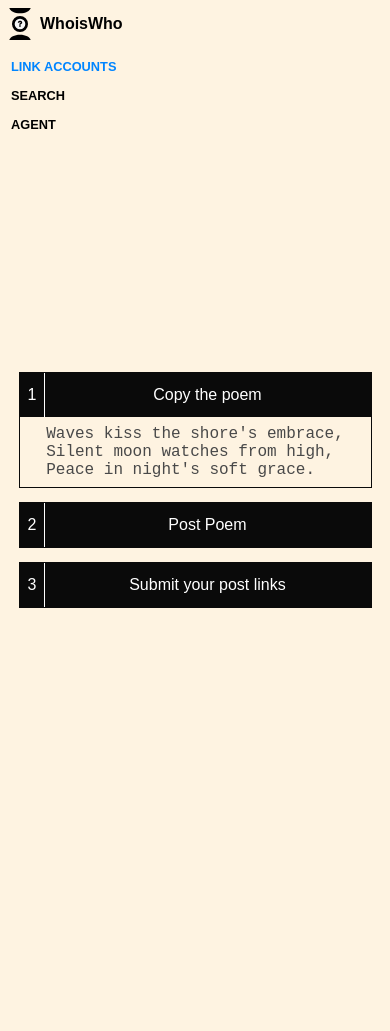
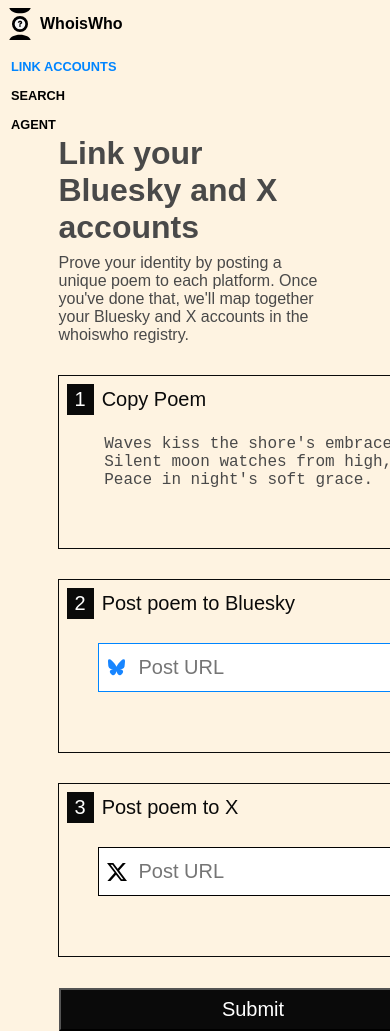
Before and after one commit to hsiez/whoiswho, a Next.js app: page /link-accounts in a window 390 px wide. Before the commit the page ends 844 px from the top, so only its background shows below. Built offline with nearby package versions, Linux system fonts and the light colour scheme; no server answers.

Commit message:
ditch accordion for onboarding, use bento instead

```diff
--- a/app/(public)/link-accounts/page.tsx
+++ b/app/(public)/link-accounts/page.tsx
@@ -1,5 +1,5 @@
 // app/(public)/link-accounts/page.tsx
-import LinkAccountsFlow from "../../components/form-flow/from-flow";
+import LinkAccountsFlow from "../../components/form-flow/form-flow-bento";
 import { GoogleGenerativeAI } from "@google/generative-ai";
 
 export const metadata = {
--- a/app/components/copy-code.module.css
+++ b/app/components/copy-code.module.css
@@ -31,7 +31,7 @@
     white-space: pre-line;
     font-size: 16px;
     @media (min-width: 768px) {
-        font-size: 20px;
+        font-size: 18px;
     }
 }
 
--- /dev/null
+++ b/app/components/form-flow/form-flow-bento.module.css
@@ -0,0 +1,174 @@
+.topContainer{
+    display: flex;
+    flex-direction: column;
+    height: fit-content;
+    width: fit-content;
+    width: 60%;
+    height: 60%;
+
+    @media (max-width: 768px) {
+        width: 70%;
+    }
+}
+
+.header{
+    display: flex;
+    flex-direction: column;
+    gap: 8px;
+    margin-bottom: 32px;
+}
+
+.bentoGrid{
+    display: grid;
+    position: relative;
+    grid-template-columns: repeat(3, 1fr);
+    grid-template-rows: repeat(2, 2fr) .5fr;
+    gap: 32px;
+    height: 100%;
+
+    @media (max-width: 768px) {
+        grid-template-columns: 1fr;
+        grid-template-rows: repeat(3, 2fr) .5fr;
+    }
+}
+
+.poem{
+    grid-column: 1;
+    grid-row: 1 / 3;
+    width: 100%;
+    height: 100%;
+    box-shadow: 0 0 0 1px var(--black);
+
+    @media (max-width: 768px) {
+        grid-row: 1;
+    }
+}
+
+.formBluesky{
+    grid-column: 2 / -1;
+    grid-row: 1;
+    box-shadow: 0 0 0 1px var(--black);
+    position: relative;
+
+    @media (max-width: 768px) {
+        grid-row: 2;
+        grid-column: 1;
+    }
+}
+
+.formX{
+    grid-column: 2 / -1;
+    grid-row: 2;
+    box-shadow: 0 0 0 1px var(--black);
+
+    position: relative;
+
+    @media (max-width: 768px) {
+        grid-row: 3;
+        grid-column: 1;
+    }
+}
+
+.submitButtonContainer{
+    grid-column: 2 / -1;
+    grid-row: 3;
+    display: flex;
+    justify-content: center;
+    align-items: center;
+
+    @media (max-width: 768px) {
+        grid-row: 4;
+        grid-column: 1;
+    }
+}
+
+.submitButton{
+    width: 100%;
+    height: 100%;
+    background-color: var(--black);
+    color: white;
+    font-size: 20px;
+    font-weight: 500;
+}
+
+.ItemTitle{
+    position: absolute;
+    top: 8px;
+    left: 8px;
+    color: white;
+    font-size: 20px;
+    display: flex;
+    flex-direction: row;
+    gap: 8px;
+}
+
+.ItemTitle p:first-child{
+    background-color: var(--black);
+    color: white;
+    padding: 4px 8px;
+}
+
+.ItemTitle p:last-child{
+    font-size: 20px;
+    color: var(--black);
+    display: flex;
+    align-items: center;
+    justify-content: center;
+}
+
+.inputContainer{
+    display: flex;
+    flex-direction: column;
+    gap: 8px;
+    height: 100%;
+    width: 100%;
+    justify-content: center;
+    align-items: start;
+    padding: 40px;
+    margin-top: 16px;
+}
+
+.loading {
+    grid-column: 2;
+    grid-row: 3;
+    height: 100%;
+    width: 100%;
+    gap: 16px;
+    font-size: 16px;
+    font-weight: 500;
+    display: flex;
+    flex-direction: row;
+    align-items: center;
+    justify-content: center;
+    background-color: var(--black);
+    color: white;
+}
+
+/* Spinner styles */
+.spinner {
+    width: 16px;
+    height: 16px;
+    border: 2px solid white;
+    border-bottom-color: transparent;
+    border-radius: 50%;
+    display: inline-block;
+    animation: rotation 150ms linear infinite;
+}
+
+@keyframes rotation {
+    0% {
+        transform: rotate(0deg);
+    }
+    100% {
+        transform: rotate(360deg);
+    }
+}
+
+.submitted{
+    display: flex;
+    flex-direction: column;
+    justify-content: center;
+    align-items: center;
+    height: 100%;
+    width: 100%;
+}
--- /dev/null
+++ b/app/components/form-flow/form-flow-bento.tsx
@@ -0,0 +1,182 @@
+'use client';
+
+import { useState } from 'react';
+import formStyles from './form-flow-bento.module.css';
+import CopyCode from '../copy-code';
+import InputBox from '../input-box';
+import { checkPostBluesky } from '../../utils/bluesky-search';
+import { checkPostX } from '../../utils/x-search';
+import { createLink } from '../../utils/database';
+
+function getBlueskyId(url: string): string {
+    const urlObj = new URL(url);
+    const pathParts = urlObj.pathname.split('/');
+    // The profile part will be at index 2 after splitting '/profile/username/post/id'
+    return pathParts[2];
+}
+
+function getXId(url: string): string {
+    const urlObj = new URL(url);
+    const pathParts = urlObj.pathname.split('/');
+    // The username is at index 1 after splitting '/username/status/id'
+    return pathParts[1];
+}
+
+export default function LinkAccountsFlow({ initialPoem }: { initialPoem: string }) {
+    const [submitted, setSubmitted] = useState(false);
+    const [loading, setLoading] = useState(false);
+    const [blueskyUrl, setBlueskyUrl] = useState('');
+    const [xUrl, setXUrl] = useState('');
+    const [blueskyUrlError, setBlueskyUrlError] = useState('');
+    const [xUrlError, setXUrlError] = useState('');
+
+    const isValidUrl = (url: string): boolean => {
+        try {
+            new URL(url);
+            return true;
+        } catch {
+            return false;
+        }
+    };
+
+    const isCorrectPlatform = (url: string, platform: 'bluesky' | 'x'): boolean => {
+        const domain = new URL(url).hostname;
+        return platform === 'bluesky' ?
+            domain.includes('bsky.app') :
+            domain.includes('twitter.com') || domain.includes('x.com');
+    };
+
+    const handleSubmit = async () => {
+        // Reset errors
+        setBlueskyUrlError('');
+        setXUrlError('');
+        let hasError = false;
+
+        // Validate Bluesky URL
+        if (!isValidUrl(blueskyUrl)) {
+            setBlueskyUrlError('Please enter a valid URL');
+            hasError = true;
+        } else if (!isCorrectPlatform(blueskyUrl, 'bluesky')) {
+            setBlueskyUrlError('Please enter a Bluesky URL');
+            hasError = true;
+        }
+
+        // Validate X URL
+        if (!isValidUrl(xUrl)) {
+            setXUrlError('Please enter a valid URL');
+            hasError = true;
+        } else if (!isCorrectPlatform(xUrl, 'x')) {
+            setXUrlError('Please enter an X URL');
+            hasError = true;
+        }
+
+        if (hasError) return;
+
+        // Set loading state
+        setLoading(true);
+
+        try {
+            // Check for code in posts
+            const [blueskyVerified, xVerified] = await Promise.all([
+                checkPostBluesky(blueskyUrl, initialPoem),
+                checkPostX(xUrl, initialPoem)
+            ]);
+
+            if (!blueskyVerified) {
+                setBlueskyUrlError('Code not found in post');
+                hasError = true;
+            }
+            if (!xVerified) {
+                setXUrlError('Code not found in post');
+                hasError = true;
+            }
+
+            if (!hasError) {
+                try {
+                    const bsId = getBlueskyId(blueskyUrl);
+                    const xId = getXId(xUrl);
+                    await createLink(bsId, xId);
+                } catch (error) {
+                    console.error('Error creating link:', error);
+                }
+                setSubmitted(true);
+            }
+        } catch (error) {
+            console.error('Error verifying posts:', error);
+            setBlueskyUrlError('Error verifying post');
+            setXUrlError('Error verifying post');
+        } finally {
+            setLoading(false);
+        }
+    };
+
+    return (
+        <div className={`${formStyles.topContainer}`}>
+            <header className={formStyles.header}>
+                <h1>
+                    Link your Bluesky and X accounts
+                </h1>
+
+                <p>
+                    Prove your identity by posting a unique poem to each platform. Once you've done that, we'll map together your Bluesky and X accounts in the whoiswho registry.
+                </p>
+            </header>
+
+            <div className={`${formStyles.bentoGrid} ${submitted ? formStyles.submitted : ''}`}>
+                {submitted ?
+                    <div className={formStyles.submitted}>
+                        <h2>Accounts linked! 🫡 </h2>
+                    </div>
+                :
+                    <>
+                        <section className={formStyles.poem}>
+                                    <div className={formStyles.ItemTitle}>
+                                        <p>1</p>
+                                <p>Copy Poem</p>
+                            </div>
+                            <CopyCode
+                                poem={initialPoem}
+                            />
+                        </section>
+
+                        <section className={formStyles.formBluesky}>
+                            <div className={formStyles.ItemTitle}>
+                                <p>2</p>
+                                <p>Post poem to Bluesky</p>
+                            </div>
+
+                            <div className={formStyles.inputContainer}>
+                                <InputBox input={blueskyUrl} setInput={setBlueskyUrl} error={blueskyUrlError} platform='bluesky'/>
+                            </div>
+                        </section>
+
+                        <section className={formStyles.formX}>
+                            <div className={formStyles.ItemTitle}>
+                                <p>3</p>
+                                <p>Post poem to X</p>
+                            </div>
+
+                            <div className={formStyles.inputContainer}>
+                                <InputBox input={xUrl} setInput={setXUrl} error={xUrlError} platform='x'/>
+                            </div>
+                        </section>
+
+                        <section className={formStyles.submitButtonContainer}>
+                            {loading ?
+                                <div className={formStyles.loading}>
+                                    <p>Gimme a sec, not paying for x api</p>
+                                    <div className={formStyles.spinner}></div>
+                                </div>
+                            :
+                                <button className={formStyles.submitButton} onClick={handleSubmit}>
+                                    Submit
+                                </button>
+                            }
+                        </section>
+                    </>
+}
+            </div>
+
+        </div>
+    );
+}
--- a/app/components/input-box.module.css
+++ b/app/components/input-box.module.css
@@ -74,6 +74,7 @@
   color: #6b7280;
   font-size: 16px;
   padding-left: 12px;
+  padding-top: 8px;
   min-height: fit-content;
   transition: all 200ms ease-in-out;
 }
--- a/app/components/input-box.tsx
+++ b/app/components/input-box.tsx
@@ -30,7 +30,7 @@
           type="url"
           value={input}
           onChange={handleChange}
-          placeholder={platform === 'bluesky' ? 'https://bsky/post/url' : 'https://x/post/url'}
+          placeholder={platform === 'bluesky' ? 'Post URL' : 'Post URL'}
           className={`${styles.input} ${platform === 'bluesky' ? styles.blueskyInput : styles.xInput}`}
         />
       </div>
```
